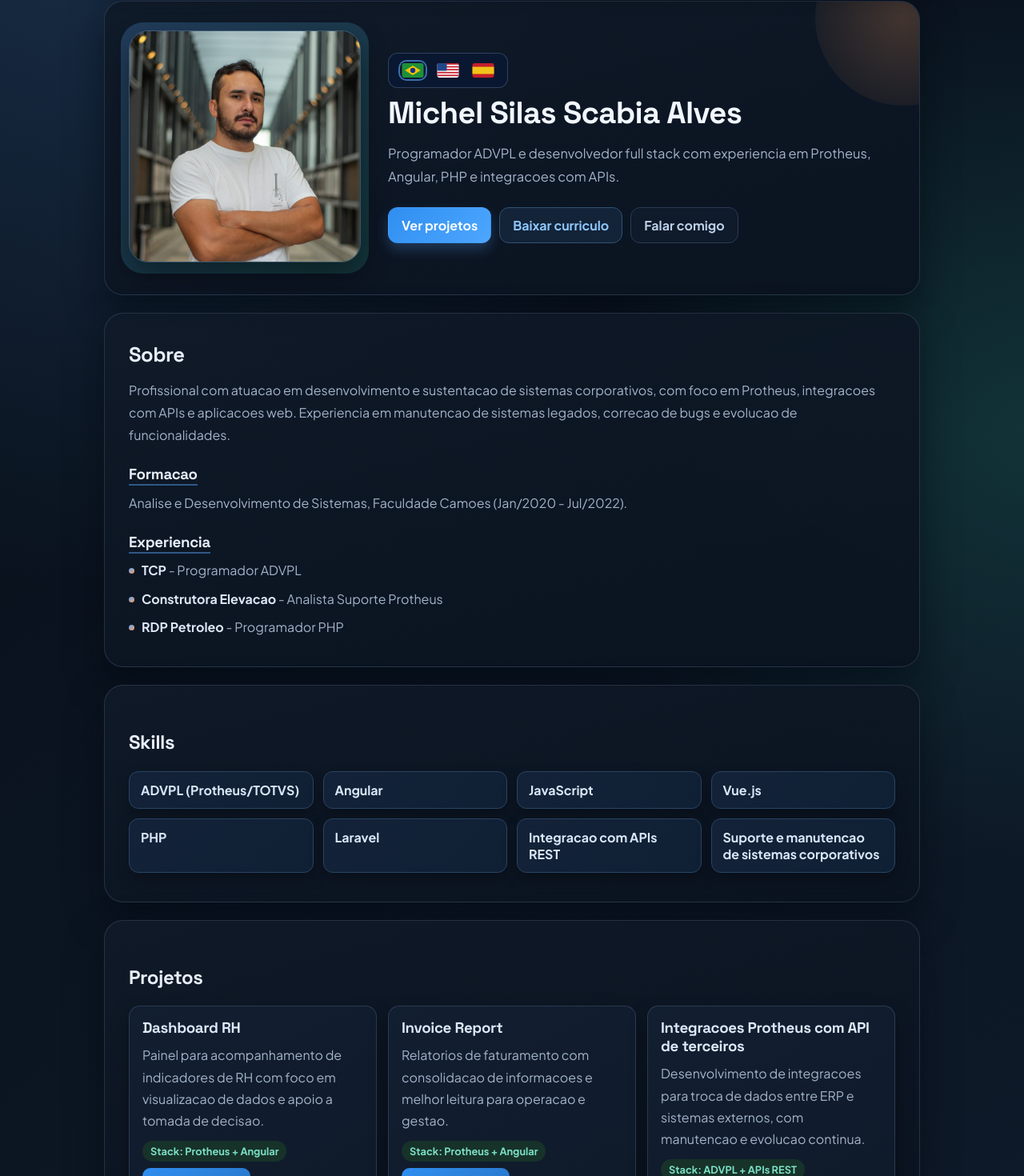
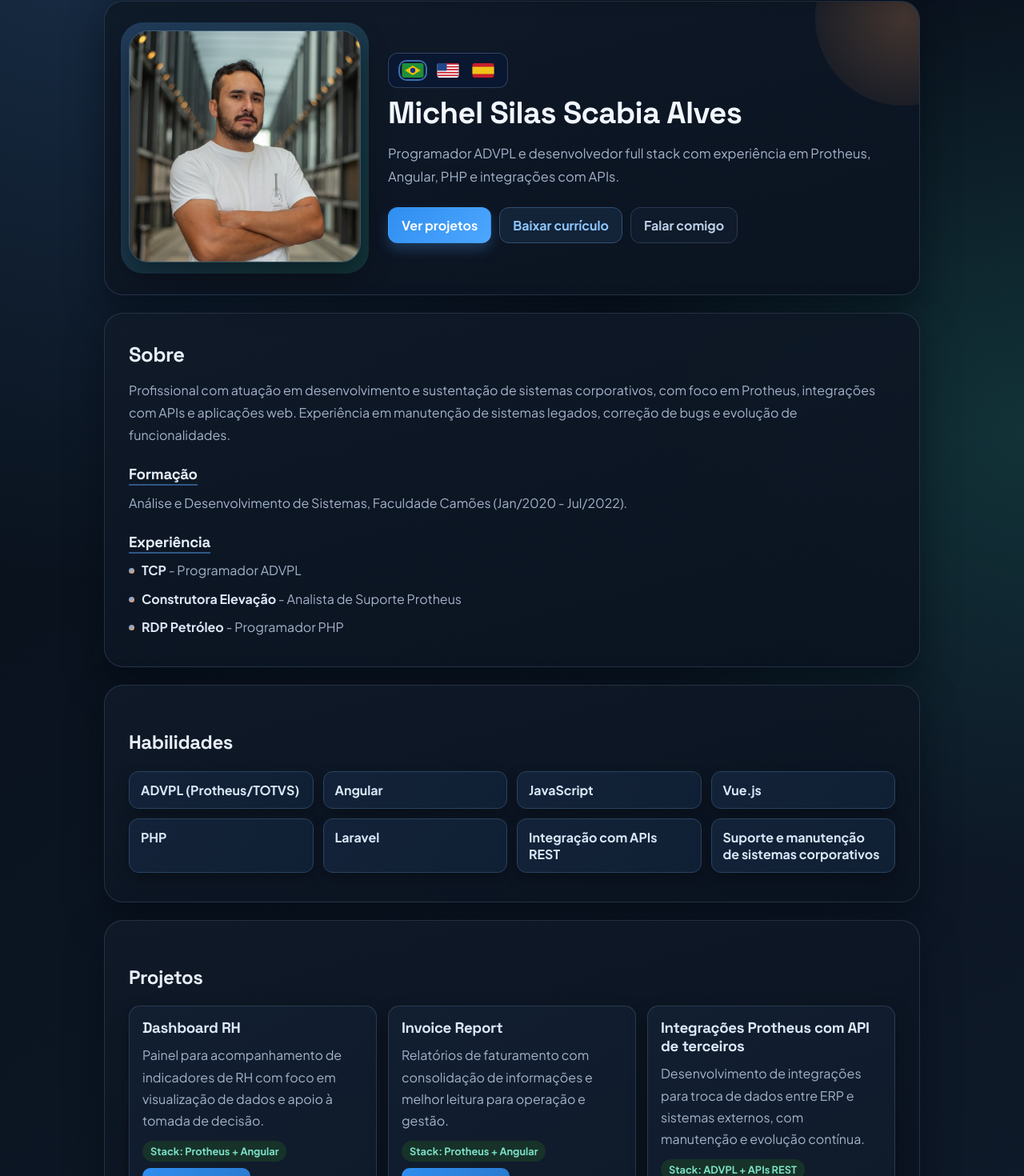
Before and after one commit to michelssalves/my-profile-angular, an Angular app: page / in a window 1280 px wide. Shown: the part 105-1575 px from the top of the page at 80% size. Built offline with nearby package versions, Linux system fonts and the light colour scheme.

Commit message:
fix: improve portuguese accentuation

```diff
--- a/src/app/app.html
+++ b/src/app/app.html
@@ -1,5 +1,5 @@
 <header class="topbar">
-  <a class="brand" href="#hero" aria-label="Inicio">
+  <a class="brand" href="#hero" aria-label="Início">
     <span class="brand-mark" aria-hidden="true">&lt;/&gt;</span>
     <span class="brand-text">
       <strong>Michel Alves</strong>
--- a/src/app/sections/contato/contato.html
+++ b/src/app/sections/contato/contato.html
@@ -2,13 +2,13 @@
   <h2>{{ i18n.t('contact.title') }}</h2>
   <p>
     <strong>WhatsApp:</strong>
-    <a href="https://wa.me/5541984382660?text=Ola%20Michel%2C%20tudo%20bem%3F" target="_blank" rel="noopener">
+    <a href="https://wa.me/5541984382660?text=Ol%C3%A1%20Michel%2C%20tudo%20bem%3F" target="_blank" rel="noopener">
       (41) 98438-2660
     </a>
   </p>
   <p>
     <strong>E-mail:</strong>
-    <a href="mailto:michelssalves@gmail.com?subject=Contato%20pelo%20portfolio&body=Ola%20Michel%2C%20tudo%20bem%3F">
+    <a href="mailto:michelssalves@gmail.com?subject=Contato%20pelo%20portf%C3%B3lio&body=Ol%C3%A1%20Michel%2C%20tudo%20bem%3F">
       michelssalves@gmail.com
     </a>
   </p>
--- a/src/app/sections/sobre/sobre.html
+++ b/src/app/sections/sobre/sobre.html
@@ -8,7 +8,7 @@
   <h3>{{ i18n.t('about.experience') }}</h3>
   <ul>
     <li><strong>TCP</strong> - Programador ADVPL</li>
-    <li><strong>Construtora Elevacao</strong> - {{ i18n.t('about.job2') }}</li>
-    <li><strong>RDP Petroleo</strong> - Programador PHP</li>
+    <li><strong>Construtora Elevação</strong> - {{ i18n.t('about.job2') }}</li>
+    <li><strong>RDP Petróleo</strong> - Programador PHP</li>
   </ul>
 </section>
--- a/src/app/shared/language.service.ts
+++ b/src/app/shared/language.service.ts
@@ -6,33 +6,33 @@ const translations: Record<Language, Record<string, string>> = {
   pt: {
     'brand.role': 'Desenvolvedor',
     'nav.about': 'Sobre',
-    'nav.skills': 'Skills',
+    'nav.skills': 'Habilidades',
     'nav.projects': 'Projetos',
     'nav.contact': 'Contato',
     'hero.lead':
-      'Programador ADVPL e desenvolvedor full stack com experiencia em Protheus, Angular, PHP e integracoes com APIs.',
+      'Programador ADVPL e desenvolvedor full stack com experiência em Protheus, Angular, PHP e integrações com APIs.',
     'hero.projects': 'Ver projetos',
-    'hero.cv': 'Baixar curriculo',
+    'hero.cv': 'Baixar currículo',
     'hero.contact': 'Falar comigo',
     'about.title': 'Sobre',
     'about.text':
-      'Profissional com atuacao em desenvolvimento e sustentacao de sistemas corporativos, com foco em Protheus, integracoes com APIs e aplicacoes web. Experiencia em manutencao de sistemas legados, correcao de bugs e evolucao de funcionalidades.',
-    'about.education': 'Formacao',
+      'Profissional com atuação em desenvolvimento e sustentação de sistemas corporativos, com foco em Protheus, integrações com APIs e aplicações web. Experiência em manutenção de sistemas legados, correção de bugs e evolução de funcionalidades.',
+    'about.education': 'Formação',
     'about.educationText':
-      'Analise e Desenvolvimento de Sistemas, Faculdade Camoes (Jan/2020 - Jul/2022).',
-    'about.experience': 'Experiencia',
-    'about.job2': 'Analista Suporte Protheus',
-    'skills.title': 'Skills',
-    'skills.api': 'Integracao com APIs REST',
-    'skills.support': 'Suporte e manutencao de sistemas corporativos',
+      'Análise e Desenvolvimento de Sistemas, Faculdade Camões (Jan/2020 - Jul/2022).',
+    'about.experience': 'Experiência',
+    'about.job2': 'Analista de Suporte Protheus',
+    'skills.title': 'Habilidades',
+    'skills.api': 'Integração com APIs REST',
+    'skills.support': 'Suporte e manutenção de sistemas corporativos',
     'projects.title': 'Projetos',
     'projects.p1':
-      'Painel para acompanhamento de indicadores de RH com foco em visualizacao de dados e apoio a tomada de decisao.',
+      'Painel para acompanhamento de indicadores de RH com foco em visualização de dados e apoio à tomada de decisão.',
     'projects.p2':
-      'Relatorios de faturamento com consolidacao de informacoes e melhor leitura para operacao e gestao.',
-    'projects.p3title': 'Integracoes Protheus com API de terceiros',
+      'Relatórios de faturamento com consolidação de informações e melhor leitura para operação e gestão.',
+    'projects.p3title': 'Integrações Protheus com API de terceiros',
     'projects.p3':
-      'Desenvolvimento de integracoes para troca de dados entre ERP e sistemas externos, com manutencao e evolucao continua.',
+      'Desenvolvimento de integrações para troca de dados entre ERP e sistemas externos, com manutenção e evolução contínua.',
     'projects.open': 'Acessar projeto',
     'contact.title': 'Contato',
     'contact.rate': 'Valor/hora'
```
